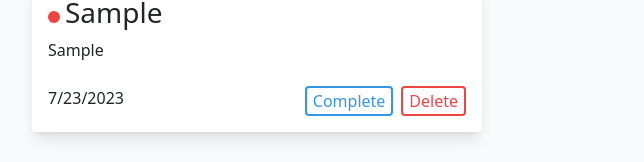
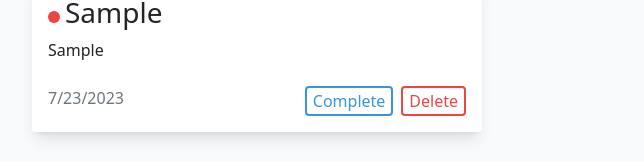
Before and after one commit to justgo97/simple-todo-app, a React (Vite) app: page / in a window 1280 px wide. Both pictures are taken after typing "Sample", "Sample" into the empty fields and a click on the button "Add Todo". Shown: the part 124-286 px from the top of the page, without its empty margins (0-644 px from the left). Built offline with nearby package versions, Linux system fonts and the light colour scheme.

Commit message:
update styling

```diff
--- a/src/components/TodoItem.tsx
+++ b/src/components/TodoItem.tsx
@@ -39,7 +39,7 @@ const TodoItem = ({ todo }: TodoItemProps) => {
         </p>
       </div>
       <div className="todo-list-item-footer">
-        <div className="todo-list-item-footer-date">
+        <div className="todo-list-item-footer-date text-secondary">
           {todo.date_modified &&
             new Date(todo.date_modified).toLocaleDateString()}
         </div>
```
